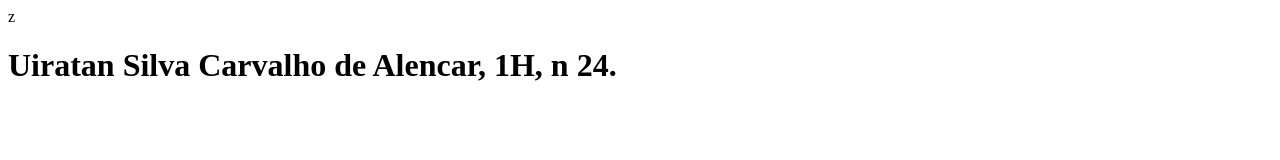
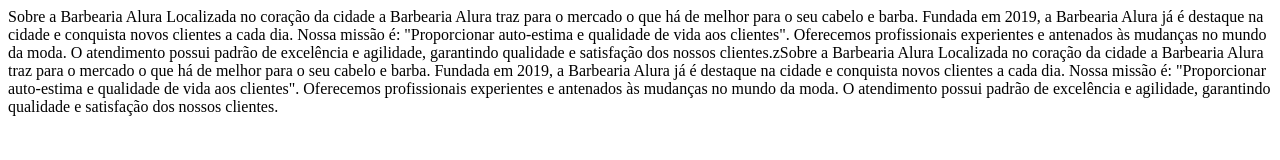
Before and after one commit to uiratan-24/primeiro-repositorio, a plain HTML site: page index.html in a window 1280 px wide. Drawn offline with Linux system fonts and the light colour scheme.

Commit message:
Update index.html

```diff
--- a/index.html
+++ b/index.html
@@ -1,5 +1,17 @@
 <html>
-z
- <h1>Uiratan Silva Carvalho de Alencar, 1H, n 24.</h1>
+Sobre a Barbearia Alura
+
+Localizada no coração da cidade a Barbearia Alura traz para o mercado o que há de melhor para o seu cabelo e barba. Fundada em 2019, a Barbearia Alura já é destaque na cidade e conquista novos clientes a cada dia.
+
+Nossa missão é: "Proporcionar auto-estima e qualidade de vida aos clientes".
+
+Oferecemos profissionais experientes e antenados às mudanças no mundo da moda. O atendimento possui padrão de excelência e agilidade, garantindo qualidade e satisfação dos nossos clientes.zSobre a Barbearia Alura
+
+Localizada no coração da cidade a Barbearia Alura traz para o mercado o que há de melhor para o seu cabelo e barba. Fundada em 2019, a Barbearia Alura já é destaque na cidade e conquista novos clientes a cada dia.
+
+Nossa missão é: "Proporcionar auto-estima e qualidade de vida aos clientes".
+
+Oferecemos profissionais experientes e antenados às mudanças no mundo da moda. O atendimento possui padrão de excelência e agilidade, garantindo qualidade e satisfação dos nossos clientes.
+
 
   </html>
```
